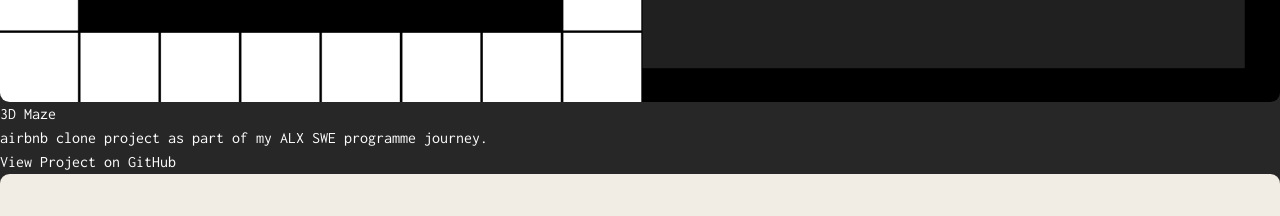
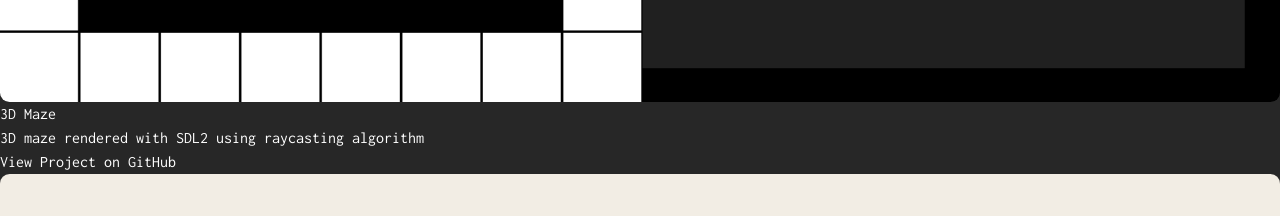
Before and after one commit to dietcokechan/portfolio, a Next.js app: page /projects in a window 1280 px wide. Shown: the part 3380-3596 px from the top of the page. Built offline with nearby package versions, Linux system fonts and the light colour scheme.

Commit message:
info adjusted

```diff
--- a/src/app/projects/page.tsx
+++ b/src/app/projects/page.tsx
@@ -17,7 +17,7 @@ const projects = [
     },
     {
         title: "3D Maze",
-        description: "airbnb clone project as part of my ALX SWE programme journey.",
+        description: "3D maze rendered with SDL2 using raycasting algorithm",
         imageUrl: "/raycast-maze.png",
         githubLink: "https://github.com/dietcokechan/Maze",
     },
```
